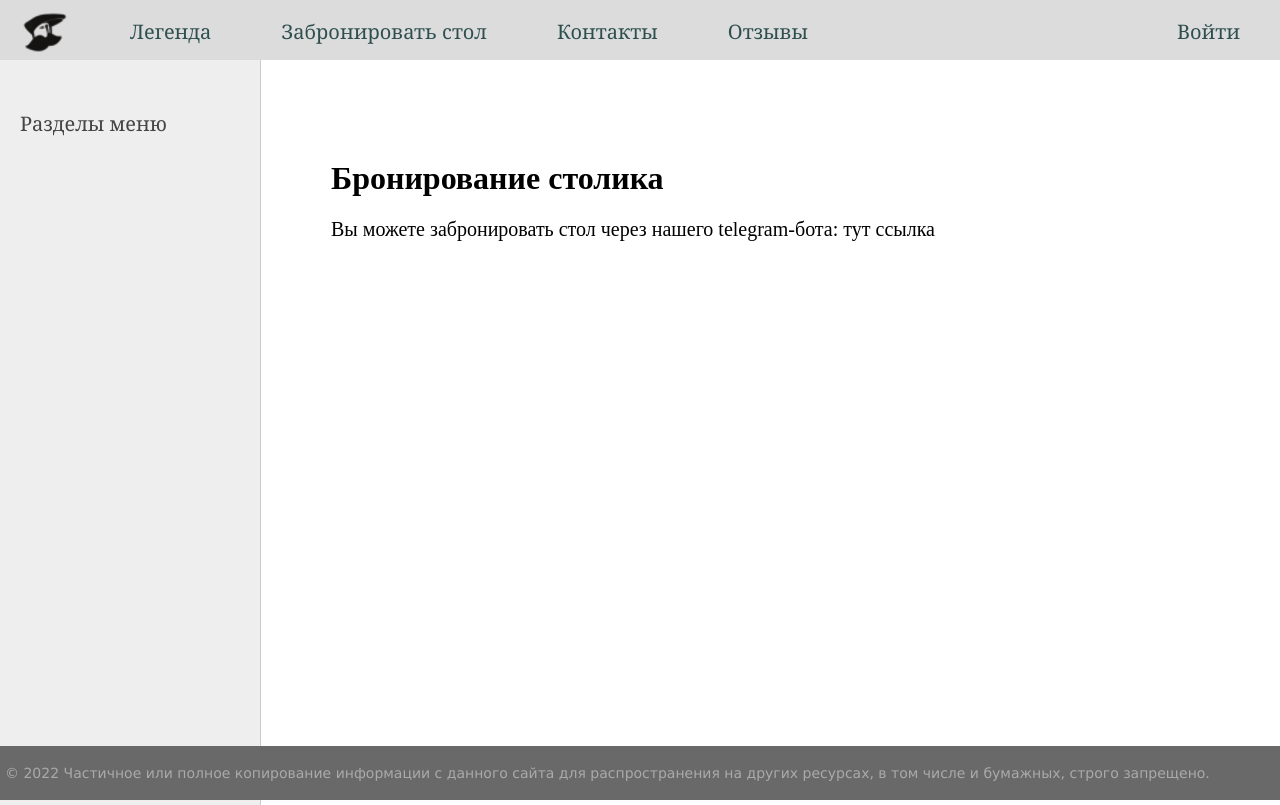
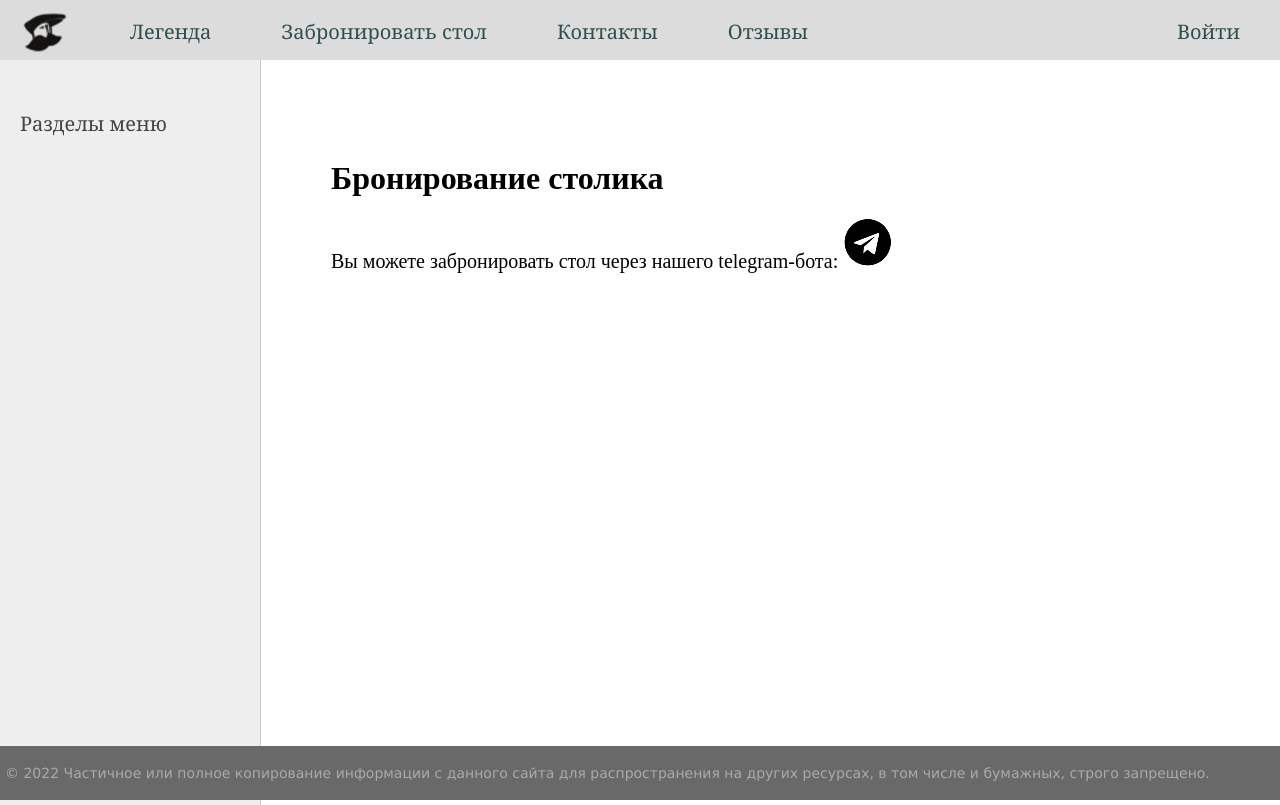
Before and after one commit to Fenomen377/restaurant, a Django app: page /table_reservation/ in a window 1280 px wide. Shown: the top 805 px of the page. Run offline with Django 4.2, Linux system fonts and the light colour scheme; data that the repository does not hold is empty.

Commit message:
upd table_reservation

```diff
--- a/menu/templates/menu/table_reservation.html
+++ b/menu/templates/menu/table_reservation.html
@@ -3,6 +3,6 @@
 
 {% block content %}
 <h1>{{ title }}</h1>
-<p>Вы можете забронировать стол через нашего telegram-бота: тут ссылка</p>
+<p>Вы можете забронировать стол через нашего telegram-бота: <a href="https://t.me/gamarjobaa_bot"><img src="/media/tg.ico"></a></p>
 
 {% endblock %}
```
